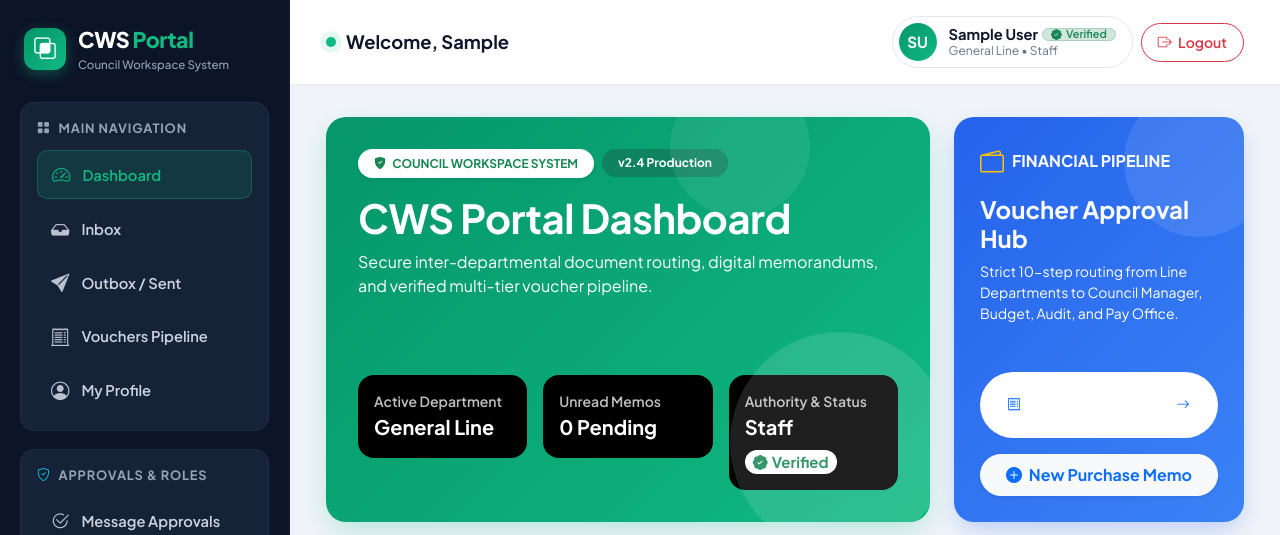
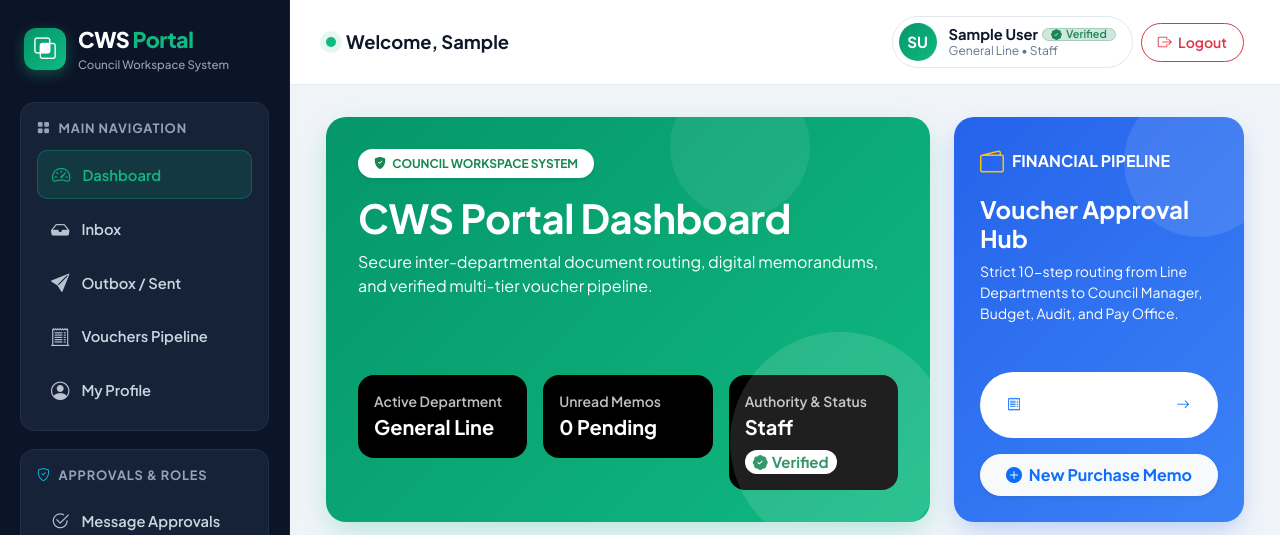
Before and after one commit to drisislife/SIWES-Mailing-System, a Django app: page /accounts/dashboard/ in a window 1280 px wide. Shown: the top 535 px of the page. Run offline with Django 5.2, Linux system fonts and the light colour scheme; the visitor is signed in with stand-in values (Sample User, id 1); data comes from the database, SQL or seed files in the repository; data that the repository does not hold is empty.

Commit message:
fix: remove v2.4 production badge from dashboard hero banner

```diff
--- a/accounts/templates/accounts/dashboard.html
+++ b/accounts/templates/accounts/dashboard.html
@@ -14,9 +14,6 @@
                     <div class="d-flex align-items-center gap-2 mb-3">
                         <span class="badge bg-white text-success px-3 py-2 rounded-pill fw-bold text-uppercase fs-7 shadow-sm">
                             <i class="bi bi-shield-fill-check me-1"></i> Council Workspace System
-                        </span>
-                        <span class="badge bg-dark bg-opacity-25 text-white px-3 py-2 rounded-pill fs-7">
-                            v2.4 Production
                         </span>
                     </div>
                     <h2 class="fw-bold mb-2 display-6" style="letter-spacing: -0.5px;">CWS Portal Dashboard</h2>
```
